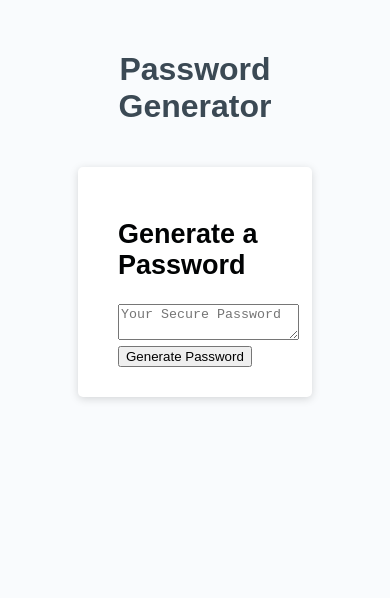
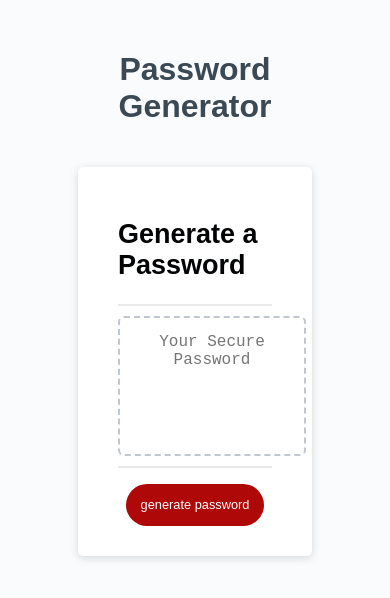
Before and after one commit to NgweTun895/test-1, a plain HTML site: page password gan/index.html in a window 390 px wide. Drawn offline with Linux system fonts and the light colour scheme.

Commit message:
password ganerate file push

```diff
--- a/password gan/index.html
+++ b/password gan/index.html
@@ -25,7 +25,7 @@
           ></textarea>
         </div>
         <div class="card-footer">
-          <button id="generate" class="btn">Generate Password</button>
+          <button id="generate" class="btn">generate password</button>
         </div>
       </div>
     </div>
--- a/password gan/script.js
+++ b/password gan/script.js
@@ -1,6 +1,59 @@
 var clickbutton = document.querySelector("#generate")
-clickbutton.addEventListener("click",function(){
-    var pssword = clickbutton();
+clickbutton.addEventListener("click",function() {
+    var password = generatePassword();
     var showpassword = document.querySelector("#password");
     showpassword.value = password;
 });
+// ခလုပ်နှိပ်တာနဲ့ အပေါ်မှာ ပေါ်
+function generatePassword( ) {
+    let passwordLength = parseInt(
+        prompt("ပတ်စ၀တ် ၈လုံးမှ ၁၂၈ လုံးထည့်ပါ:")
+    );
+
+    // ပတ်စ၀တ်ထည့်တာ အမှားစစ်
+    if (isNaN(passwordLength)|| passwordLength < 8 || passwordLength > 128){
+        alert("ထည့်တာမှားနေပါတယ် ၈လုံးမှ ၁၂၈ လုံးအတွင်းထည့်ပါ။")
+        return"";
+    }
+
+    // ပတ်အ၀တ်အရေအတွက်မှန်ရင် စကားလုံးအမျိုးအစားရွေးရန်
+    let စာလုံးကြီး = confirm("စာလုံးကြီးထည့်မှာလား");
+    let စာလုံးသေး = confirm("စာလုံးသေးထည့်မှာလား");
+    let နံပတ် = confirm("နံပတ်ထည့်မှာလား");
+    let သင်္ကေတ = confirm("သင်္ကေတထည့်မှာလား");
+
+    // စကားလုံးအမျိုးအစား တစ်ခုမှမရွေးဘူးဆိုရင် သတိပေးရန်
+    if(
+        !စာလုံးကြီး &&
+        !စာလုံးသေး &&
+        !နံပတ် &&
+        !သင်္ကေတ
+    ){
+        alert("လေးမျိုးမှ တခုခုကို ရွေးပါ");
+        return"";
+    }
+
+    // စကားလုံးအမျိုးအစားများကို သတ်မှတ်ရန်
+    let typeofchar = "";
+    if (စာလုံးကြီး) {
+        typeofchar += "ABCDEFGHIJKLMNOPQRSTUVWXYZ";
+    }
+    if (စာလုံးသေး) {
+        typeofchar += "abcdefghijklmnopqrstuvwxyz";
+    }
+    if (နံပတ်) {
+        typeofchar += "1234567890";
+    }
+    if (သင်္ကေတ) {
+        typeofchar += "!@#$%^&*()_+-=[]{}|;:,.<>?";
+    }
+
+
+    // စကားလုံးဖန်တီး
+  let password = "";
+  for (let i = 0; i < passwordLength; i++) {
+    let randomIndex = Math.floor(Math.random() * typeofchar.length); // Math ကို စာလုံးကြီးဖြင့်ရိုက်ရန်
+    password += typeofchar.charAt(randomIndex);
+  }
+  return password;
+}
--- a/password gan/style.css
+++ b/password gan/style.css
@@ -42,3 +42,96 @@
         max-width: 800px;
         padding: 30px 40px;
     }
+    .card-header::after {
+        content: " ";
+        display: block;
+        width: 100%;
+        background: #e7e9eb;
+        height: 2px;
+      }
+
+      .card-body {
+        min-height: 100px;
+      }
+
+      .card-footer {
+        text-align: center;
+      }
+
+      .card-footer::before {
+        content: " ";
+        display: block;
+        width: 100%;
+        background: #e7e9eb;
+        height: 2px;
+      }
+
+      .card-footer::after {
+        content: " ";
+        display: block;
+        clear: both;
+      }
+
+      .btn {
+        border: none;
+        background-color: hsl(360, 91%, 36%);
+        border-radius: 25px;
+        box-shadow: rgba(0, 0, 0, 0.1) 0px 1px 6px 0px rgba(0, 0, 0, 0.2) 0px 1px 1px
+          0px;
+        color: hsl(0, 0%, 100%);
+        display: inline-block;
+        font-size: 22px;
+        line-height: 22px;
+        margin: 16px 16px 16px 20px;
+        padding: 14px 34px;
+        text-align: center;
+        cursor: pointer;
+      }
+
+      button[disabled] {
+        cursor: default;
+        background: #c0c7cf;
+      }
+
+      .float-right {
+        float: right;
+      }
+
+      #password {
+        -webkit-appearance: none;
+        -moz-appearance: none;
+        appearance: none;
+        border: none;
+        display: block;
+        width: 100%;
+        padding-top: 15px;
+        padding-left: 15px;
+        padding-right: 15px;
+        padding-bottom: 85px;
+        font-size: 1.2rem;
+        text-align: center;
+        margin-top: 10px;
+        margin-bottom: 10px;
+        border: 2px dashed #c0c7cf;
+        border-radius: 6px;
+        resize: none;
+        overflow: hidden;
+      }
+
+      @media (max-width: 690px) {
+        .btn {
+          font-size: 1rem;
+          margin: 16px 0px 0px 0px;
+          padding: 10px 15px;
+        }
+
+        #password {
+          font-size: 1rem;
+        }
+      }
+
+      @media (max-width: 500px) {
+        .btn {
+          font-size: 0.8rem;
+        }
+      }
```
